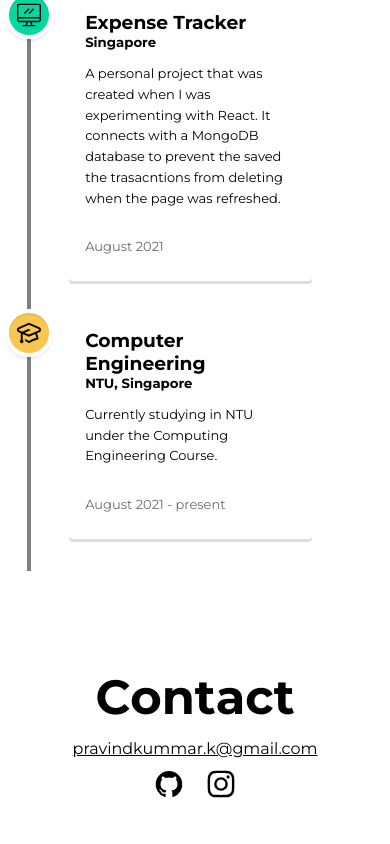
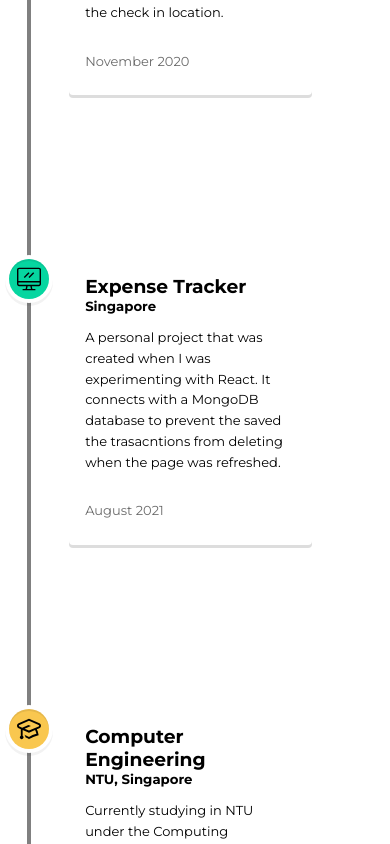
Before and after one commit to pravindkk/react-portfolio, a React (Create React App) app: page / in a window 390 px wide. Shown: the part 2760-3604 px from the top of the page. Built offline with nearby package versions, Linux system fonts and the light colour scheme.

Commit message:
make it better

```diff
--- a/src/components/Timeline.js
+++ b/src/components/Timeline.js
@@ -33,7 +33,7 @@ const Timeline = () =>  {
                         element.buttonText !== ""
 
                     return(
-                        <VerticalTimelineElement
+                        <><VerticalTimelineElement
                             key={element.key}
                             date={element.date}
                             dateClassName="date"
@@ -57,9 +57,11 @@ const Timeline = () =>  {
         </a>
         )} */}
 
-                        </VerticalTimelineElement>
+
+                        </VerticalTimelineElement><div className="timeline-spacer"></div></>
 
                     )
+
                 })}
             </VerticalTimeline>
         </div>
--- a/src/styles/timeline.css
+++ b/src/styles/timeline.css
@@ -19,6 +19,9 @@
         position: absolute;
         width: 70%;
     }
+    .timeline-spacer {
+        height: 100px;
+    }
 }
 /*
 @media only screen and (max-width: 500px) {
```
Lines whose indentation alone changed are shown as unchanged.
